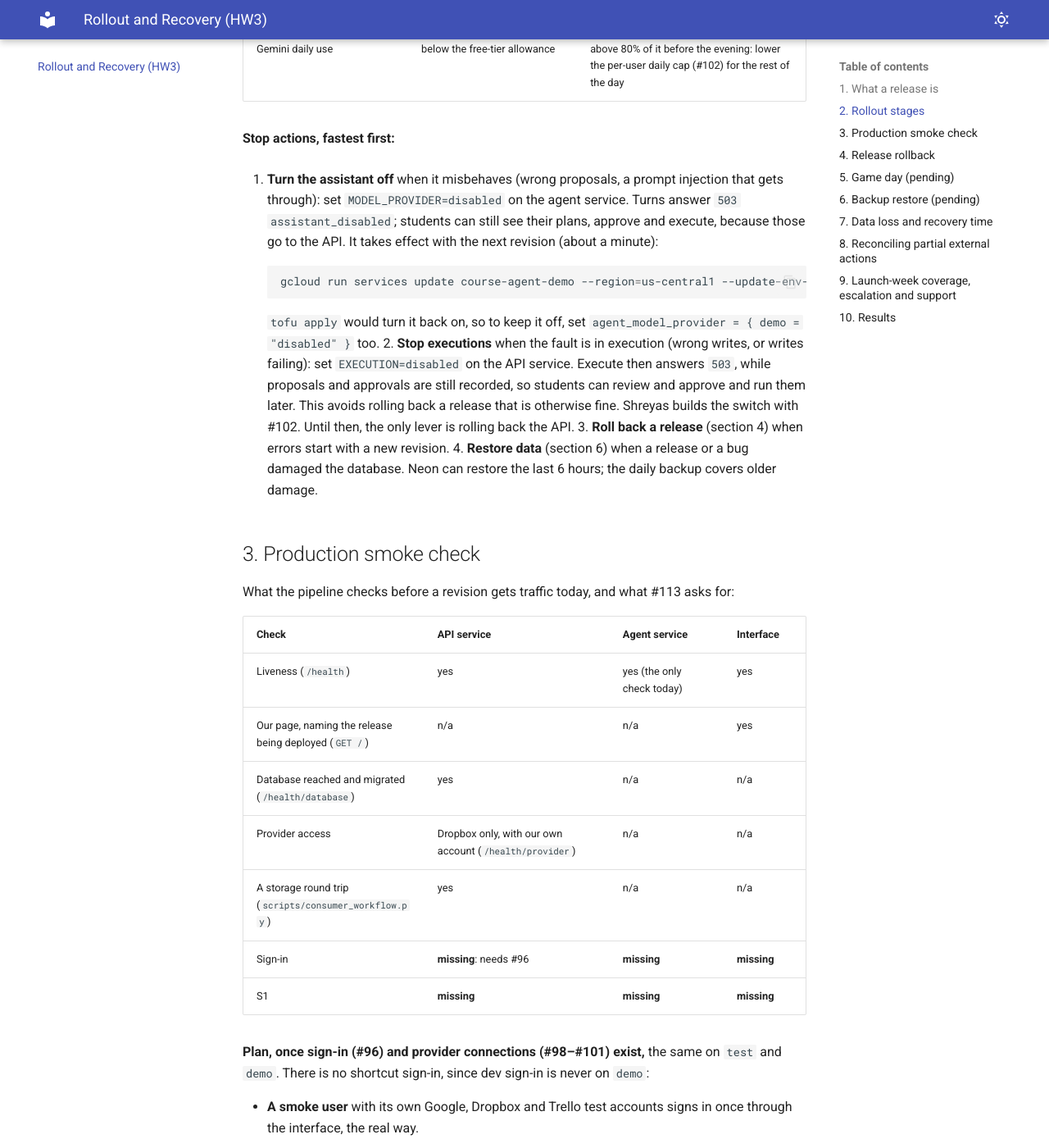
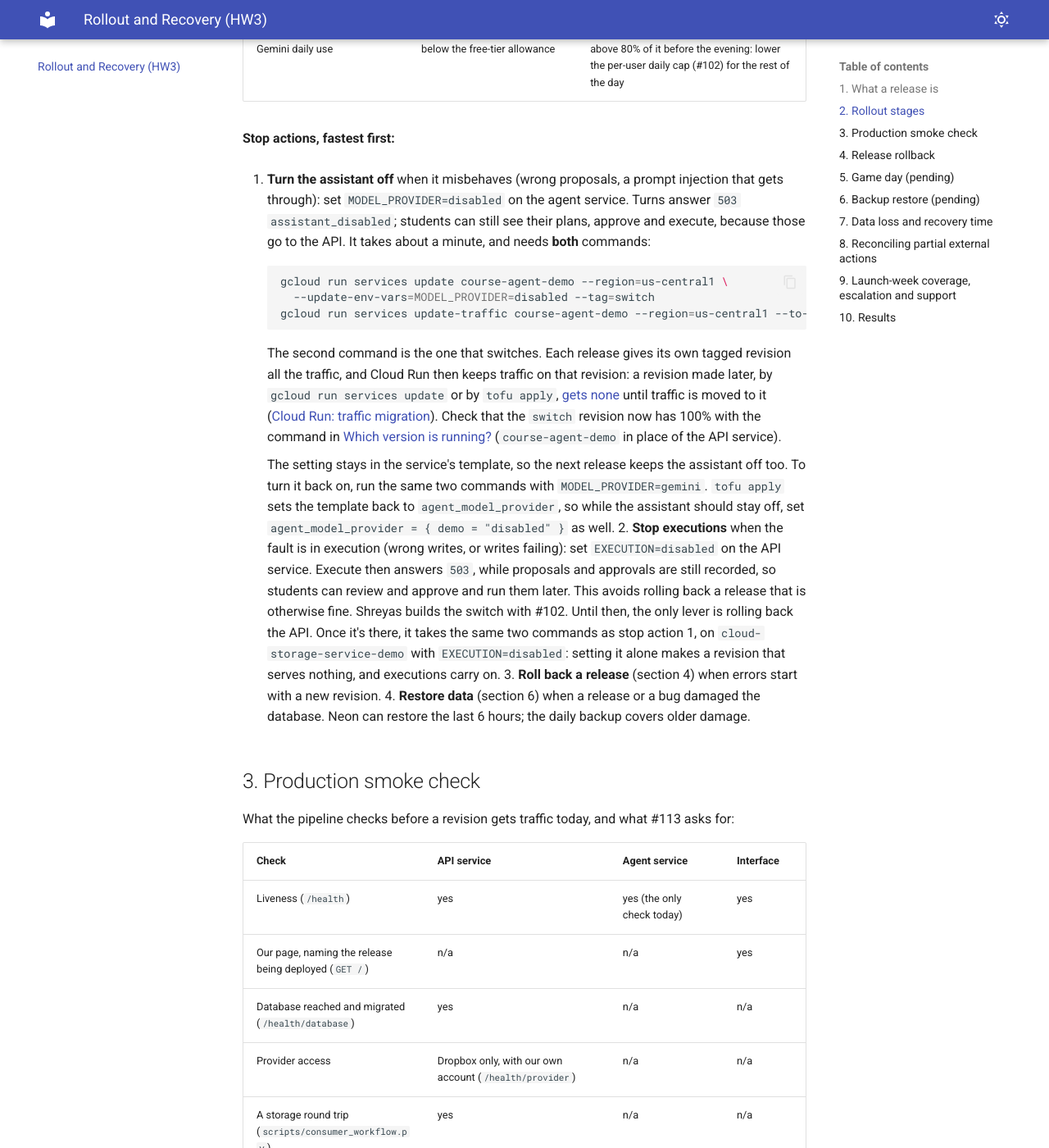
Before and after one commit to Shreyas191/OSPSD-Team-3, an MkDocs documentation site: the page built from docs/rollout.md, in a window 1280 px wide and 1400 px high, scrolled down 2459 px. Shown: the whole window at 82% size. Built offline with MkDocs 1.6.1 and Material for MkDocs 9.7.7, drawn with Linux system fonts in a browser that asks for light colours.

Commit message:
Move traffic after switching the assistant off or rotating a secret
Each release pins traffic to its own tagged revision, so a revision made later by
gcloud run services update gets no traffic: the documented MODEL_PROVIDER=disabled stop
and the Dropbox token rotation didn't take effect. Tag the new revision and send it the
traffic, say how to check it, how to turn the assistant back on, and that the EXECUTION
switch (#102) needs the same.

````diff
--- a/docs/rollout.md
+++ b/docs/rollout.md
@@ -48,14 +48,18 @@ Stage 1 needs the proposals and execution (#116), the agent loop, sign-in, provi
 
 **Stop actions, fastest first:**
 
-1. **Turn the assistant off** when it misbehaves (wrong proposals, a prompt injection that gets through): set `MODEL_PROVIDER=disabled` on the agent service. Turns answer `503 assistant_disabled`; students can still see their plans, approve and execute, because those go to the API. It takes effect with the next revision (about a minute):
+1. **Turn the assistant off** when it misbehaves (wrong proposals, a prompt injection that gets through): set `MODEL_PROVIDER=disabled` on the agent service. Turns answer `503 assistant_disabled`; students can still see their plans, approve and execute, because those go to the API. It takes about a minute, and needs **both** commands:
 
     ```bash
-    gcloud run services update course-agent-demo --region=us-central1 --update-env-vars=MODEL_PROVIDER=disabled
+    gcloud run services update course-agent-demo --region=us-central1 \
+      --update-env-vars=MODEL_PROVIDER=disabled --tag=switch
+    gcloud run services update-traffic course-agent-demo --region=us-central1 --to-tags=switch=100
     ```
 
-    `tofu apply` would turn it back on, so to keep it off, set `agent_model_provider = { demo = "disabled" }` too.
-2. **Stop executions** when the fault is in execution (wrong writes, or writes failing): set `EXECUTION=disabled` on the API service. Execute then answers `503`, while proposals and approvals are still recorded, so students can review and approve and run them later. This avoids rolling back a release that is otherwise fine. Shreyas builds the switch with #102. Until then, the only lever is rolling back the API.
+    The second command is the one that switches. Each release gives its own tagged revision all the traffic, and Cloud Run then keeps traffic on that revision: a revision made later, by `gcloud run services update` or by `tofu apply`, [gets none](infrastructure.md) until traffic is moved to it ([Cloud Run: traffic migration](https://cloud.google.com/run/docs/rollouts-rollbacks-traffic-migration)). Check that the `switch` revision now has 100% with the command in [Which version is running?](release-pipeline.md#which-version-is-running) (`course-agent-demo` in place of the API service).
+
+    The setting stays in the service's template, so the next release keeps the assistant off too. To turn it back on, run the same two commands with `MODEL_PROVIDER=gemini`. `tofu apply` sets the template back to `agent_model_provider`, so while the assistant should stay off, set `agent_model_provider = { demo = "disabled" }` as well.
+2. **Stop executions** when the fault is in execution (wrong writes, or writes failing): set `EXECUTION=disabled` on the API service. Execute then answers `503`, while proposals and approvals are still recorded, so students can review and approve and run them later. This avoids rolling back a release that is otherwise fine. Shreyas builds the switch with #102. Until then, the only lever is rolling back the API. Once it's there, it takes the same two commands as stop action 1, on `cloud-storage-service-demo` with `EXECUTION=disabled`: setting it alone makes a revision that serves nothing, and executions carry on.
 3. **Roll back a release** (section 4) when errors start with a new revision.
 4. **Restore data** (section 6) when a release or a bug damaged the database. Neon can restore the last 6 hours; the daily backup covers older damage.
 
````
Also changed, not shown: docs/runbook.md (+4 -2 lines).
